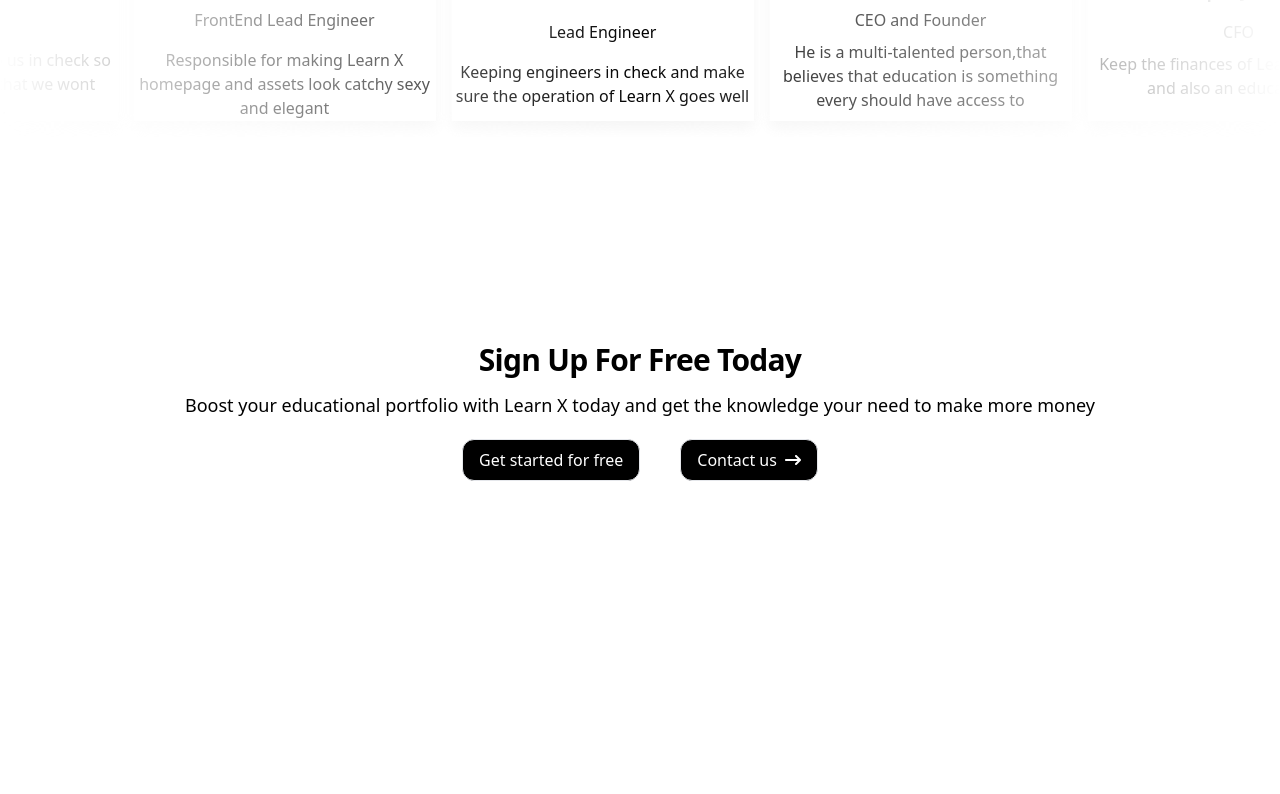
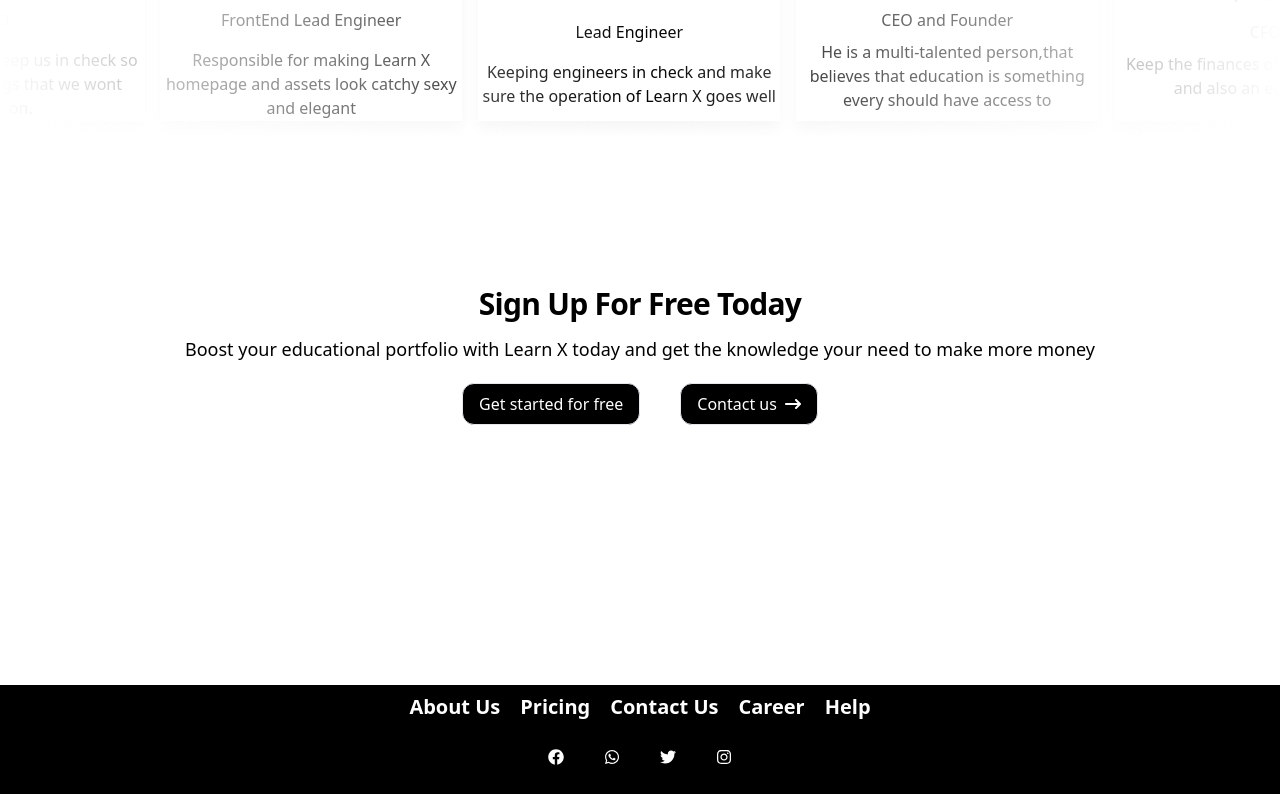
Before and after one commit to walonjalloh/startup21_landing_page_for_bounty, a React (Vite) app: page / in a window 1280 px wide. Shown: the part 3968-4762 px from the top of the page. Built offline with nearby package versions, Linux system fonts and the light colour scheme.

Commit message:
minor improvement

```diff
--- a/src/components/CallToAction.jsx
+++ b/src/components/CallToAction.jsx
@@ -4,7 +4,7 @@ import { Link } from "react-scroll"
 
 function CallToAction({ btn }) {
   return (
-    <section className="py-24 ">
+    <section className="py-10 ">
             <div className="flex flex-col justify-center items-center">
                 <h1 className="font-bold text-3xl text-center mx-2 my-4 tracking-tight leading-none">Sign Up For Free Today</h1>
                 <p className="font-medium text-lg text-center mx-2">Boost your educational portfolio with Learn X today and get the knowledge your need to
--- a/src/components/Contact.jsx
+++ b/src/components/Contact.jsx
@@ -11,9 +11,9 @@ function Contact({ open }) {
              <h2 className="text-3xl font-extrabold bg-clip-text text-transparent bg-gradient-to-r from-blue-500 to-orange-500">Contact Us</h2>
              <form className="flex flex-col justify-start items-center my-10">
                  <label className="text-2xl font-md">Name</label>
-                 <input  className='w-[400px] my-2 border border-black rounded-md' type="text" name="name" placeholder="Name"/>
+                 <input  className='w-[300px] md:w-[400px]  my-2 border border-black rounded-md' type="text" name="name" placeholder="Name"/>
                  <label className="text-2xl font-md">Email</label>
-                 <input className="border border-black rounded-md w-[400px] my-2" type="email" name='email' placeholder="Email"/>
+                 <input className="border border-black rounded-md w-[300px] md:w-[400px] my-2" type="email" name='email' placeholder="Email"/>
                  <button className="border border-black py-2 px-4 rounded-md bg-black text-white">Submit</button>
              </form>
          </div>
```
